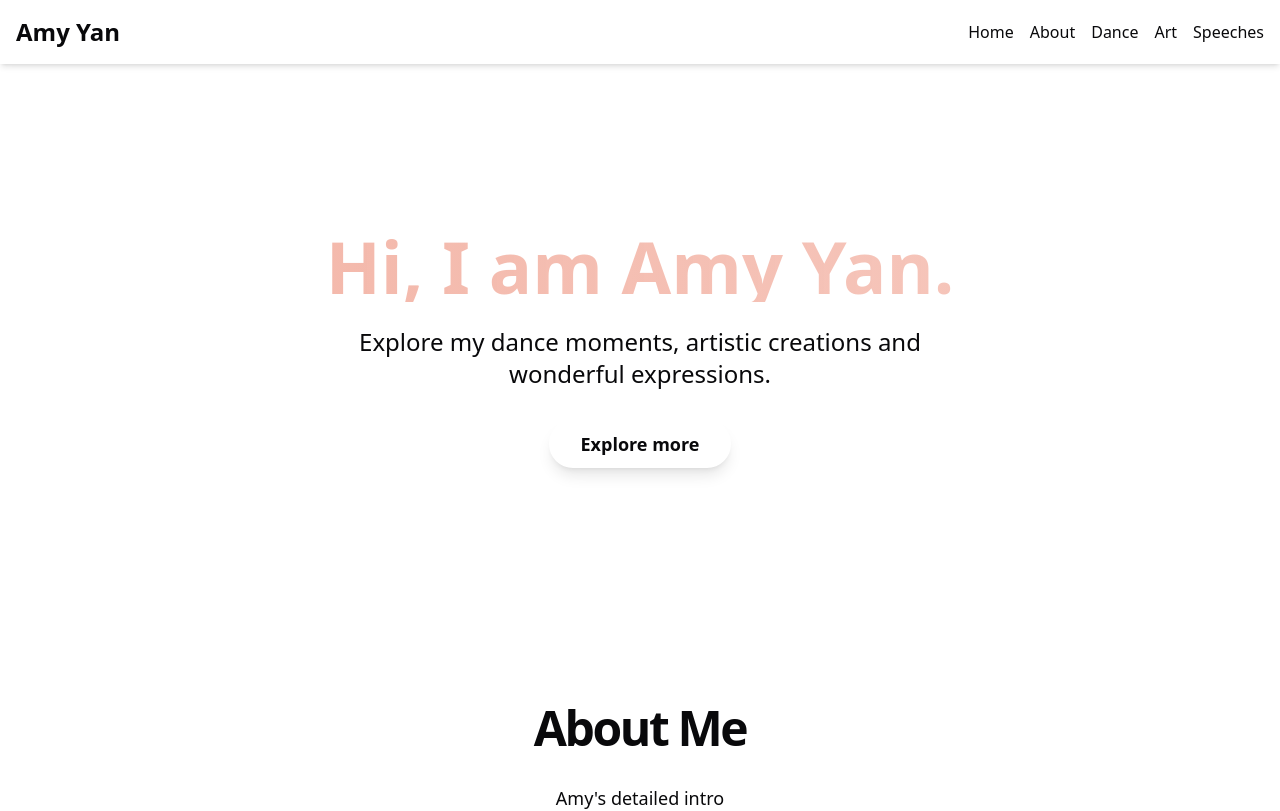
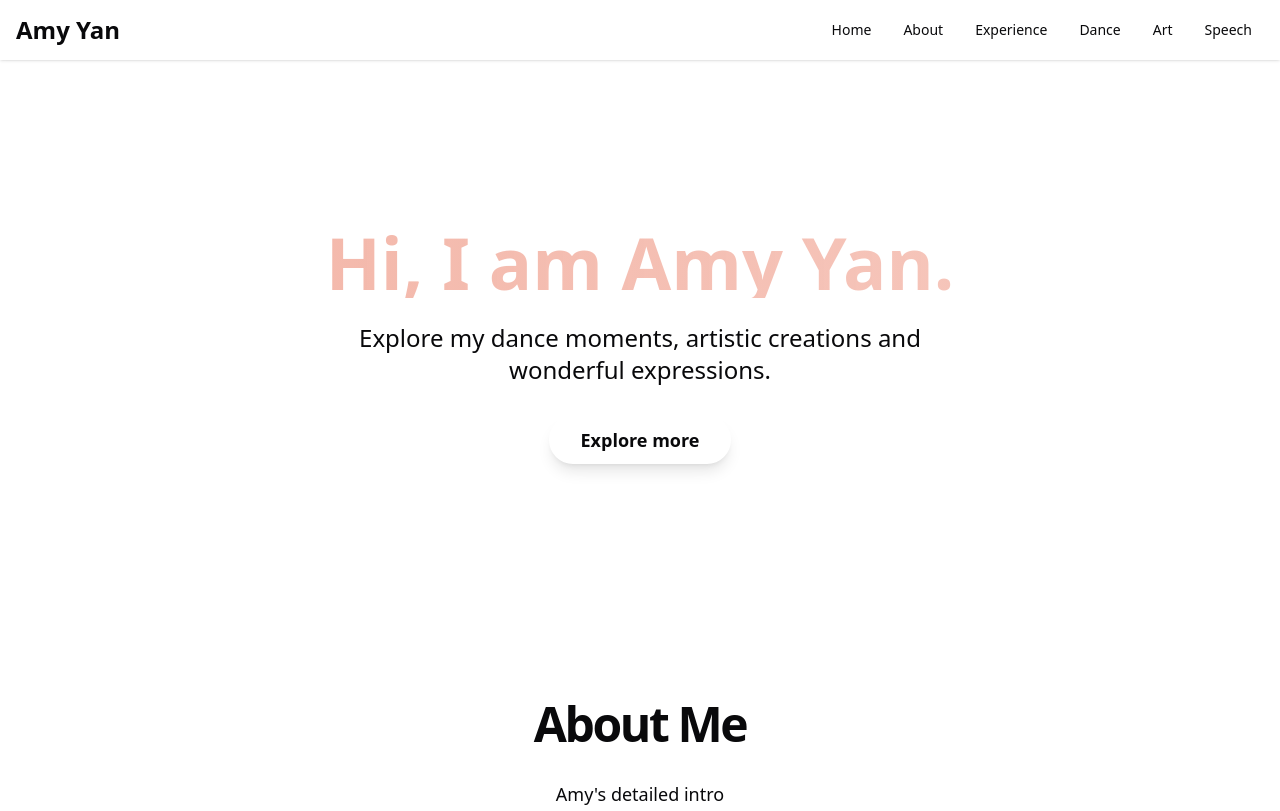
Before and after one commit to ninachenqm/amy-portfolio, a React (Vite) app: page / in a window 1280 px wide. Shown: the top 811 px of the page. Built offline with nearby package versions, Linux system fonts and the light colour scheme.

Commit message:
modify nav bar( add experience )

```diff
--- a/src/components/Navbar.jsx
+++ b/src/components/Navbar.jsx
@@ -1,19 +1,16 @@
 // src/components/Navbar.jsx
 import React from 'react';
-import { Link, useLocation } from 'react-router-dom';
+import { Link, useLocation, useNavigate } from 'react-router-dom'; // 导入 useNavigate
 
 function Navbar() {
   const location = useLocation();
-
-
+  const navigate = useNavigate();
   const scrollToSection = (event, sectionId) => {
     event.preventDefault();
     const section = document.getElementById(sectionId);
     if (section) {
-
-      const navbarHeight = 80;
+      const navbarHeight = document.querySelector('nav')?.offsetHeight || 80;
       const sectionTop = section.getBoundingClientRect().top + window.scrollY - navbarHeight;
-
       window.scrollTo({
         top: sectionTop,
         behavior: 'smooth',
@@ -21,43 +18,59 @@ function Navbar() {
     }
   };
 
-    const handleNavClick = (event, href) => {
-    if (href.startsWith('#') && location.pathname === '/') {
-      scrollToSection(event, href.substring(1));
+  const handleNavClick = (event, href) => {
+    const isHomePage = location.pathname === '/';
+    const isAnchorLink = href.startsWith('#');
+    const sectionId = isAnchorLink ? href.substring(1) : null;
+
+    if (isAnchorLink) {
+      event.preventDefault(); // 阻止所有锚点链接的默认行为
+      if (isHomePage && sectionId) {
+        scrollToSection(event, sectionId);
+      } else if (sectionId) {
+        // 如果不在首页，但目标是锚点，先导航到首页，然后尝试滚动
+        // 使用 state 来传递滚动目标，在 HomePage 中用 useEffect 来处理
+        navigate(`/#${sectionId}`);
+      }
     }
-    // 如果是普通的路由链接 (如 /dance)，则正常跳转
-    // 如果是锚点链接但不在首页，Link to="/#about" 会先跳到首页，然后浏览器会尝试定位（可能不平滑）
-    // 这是一个可以后续优化的地方
+    // 对于非锚点链接 (如 /dance, /art)，Link 组件会正常处理路由跳转
   };
 
+  const navItems = [
+    { name: 'Home', href: '#home', isExternal: false },
+    { name: 'About', href: '#about', isExternal: false },
+    { name: 'Experience', href: '#experiences', isExternal: false },
+    { name: 'Dance', href: '/dance', isExternal: false },
+    { name: 'Art', href: '/art', isExternal: false },
+    { name: 'Speech', href: '/speeches', isExternal: false },
+  ];
+
   return (
-    <nav className="bg-card text-card-foreground shadow-md py-4 sticky top-0 z-50"> {/* 添加 sticky top-0 z-50 使其固定 */}
+    <nav className="bg-card/80 backdrop-blur-md text-card-foreground shadow-sm py-3 sticky top-0 z-50 transition-all duration-300">
       <div className="container mx-auto flex justify-between items-center px-4">
         <Link
           to="/"
           onClick={(e) => handleNavClick(e, '#home')}
-          className="text-2xl font-bold text-primary hover:text-primary/80"
+          className="text-2xl font-bold text-primary hover:text-primary/80 transition-colors"
         >
           Amy Yan
         </Link>
-        <div className="space-x-4">
-          <Link
-            to={location.pathname === '/' ? '#home' : '/'}
-            onClick={(e) => handleNavClick(e, '#home')}
-            className="hover:text-primary"
-          >
-            Home
-          </Link>
-          <Link
-            to={location.pathname === '/' ? '#about' : '/#about'} // 如果不在首页，则先跳到首页的锚点
-            onClick={(e) => handleNavClick(e, '#about')}
-            className="hover:text-primary"
-          >
-            About
-          </Link>
-          <Link to="/dance" className="hover:text-primary">Dance</Link>
-          <Link to="/art" className="hover:text-primary">Art</Link>
-          <Link to="/speeches" className="hover:text-primary">Speeches</Link>
+        <div className="hidden md:flex items-center space-x-2">
+          {navItems.map((item) => (
+            <Link
+              key={item.name}
+              to={item.href.startsWith('#') && location.pathname !== '/' ? `/${item.href}` : item.href}
+              onClick={(e) => handleNavClick(e, item.href)}
+              className="px-3 py-2 rounded-md text-sm font-medium hover:bg-primary/10 hover:text-primary transition-colors nav-item"
+
+            >
+              {item.name}
+            </Link>
+          ))}
+          {/* ModeToggle 之后添加 */}
+        </div>
+        <div className="md:hidden"> {/* 移动端菜单按钮之后添加 */}
+          {/* <Button variant="ghost" size="icon"> <Menu /> </Button> */}
         </div>
       </div>
     </nav>
```
